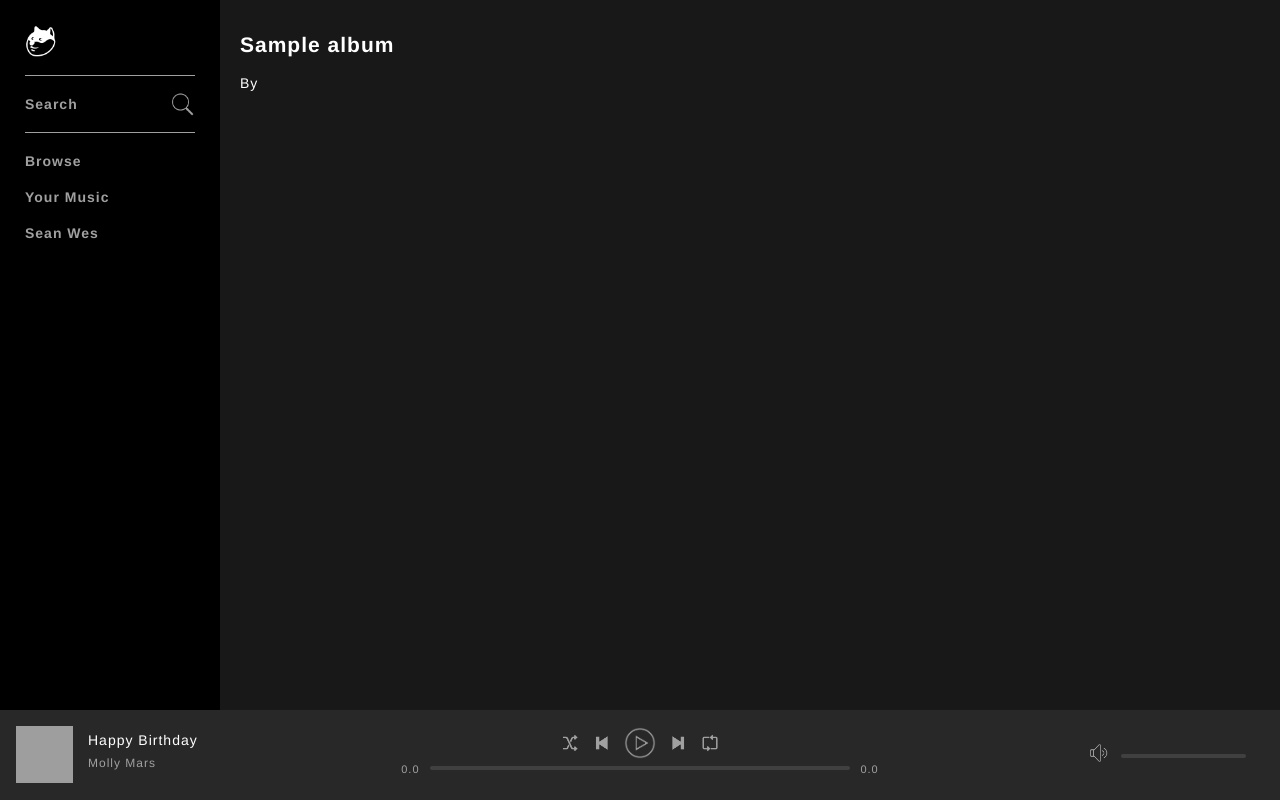
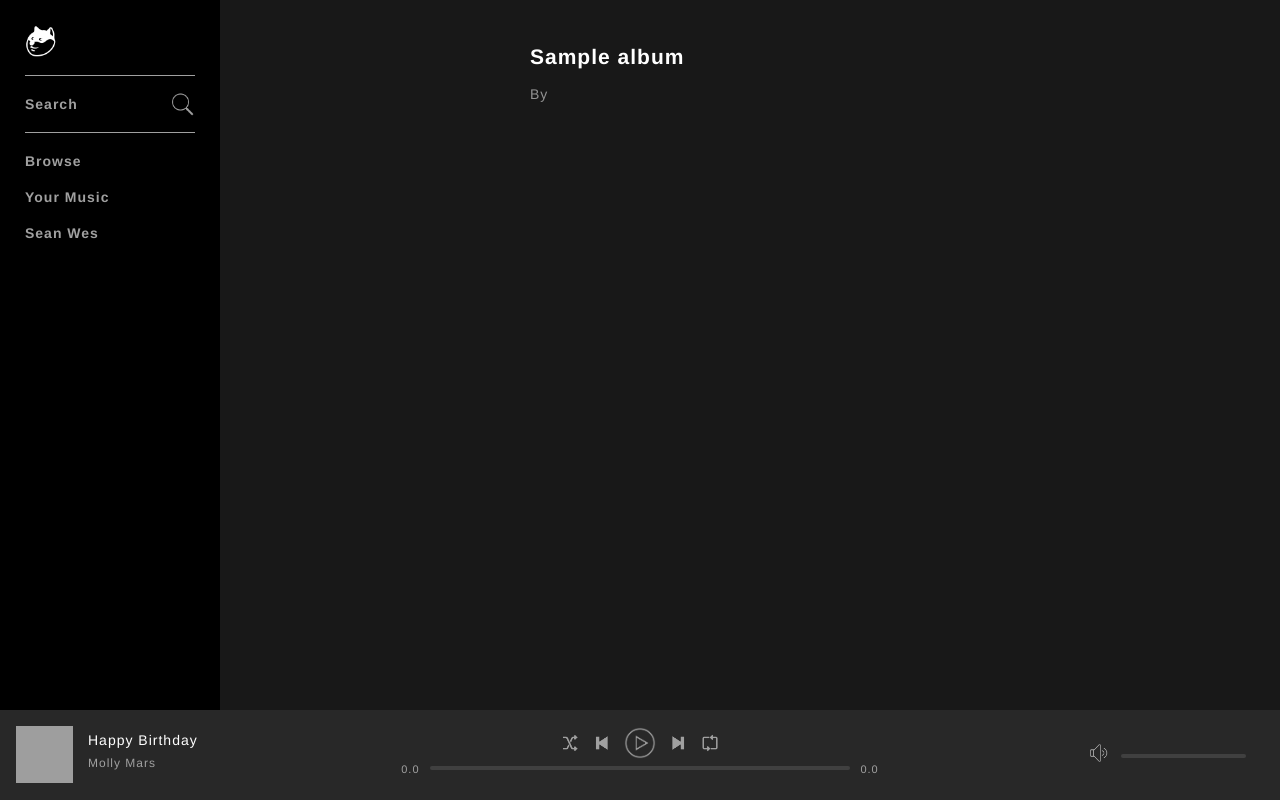
Before and after one commit to edwinchen85/slotify_app, a PHP site: page /album.php?id=1 in a window 1280 px wide. Run offline with PHP 8.4, Linux system fonts and the light colour scheme; the visitor is signed in with stand-in values (Sample User, id 1); tables that the repository leaves empty or names only in its code hold one stand-in row (values such as "Sample post"); data that the repository does not hold is empty; grey boxes are pictures that could not be loaded.

Commit message:
CSS: Style album header section

```diff
--- a/assets/css/style.css
+++ b/assets/css/style.css
@@ -251,3 +251,35 @@ body {
 .gridViewItem a {
   text-decoration: none;
 }
+
+.entityInfo {
+  padding: 40px 0 10px 0;
+  display: inline-block;
+  width: 100%;
+}
+
+.entityInfo .leftSection {
+  width: 30%;
+  float: left;
+  max-width: 250px;
+}
+
+.entityInfo .leftSection img {
+  width: 100%;
+}
+
+.entityInfo .rightSection {
+  width: 70%;
+  float: left;
+  padding: 5px 10px 5px 40px;
+  box-sizing: border-box;
+}
+
+.entityInfo .rightSection h2 {
+  margin-top: 0;
+}
+
+.entityInfo .rightSection span {
+  color: #939393;
+  font-weight: 200;
+}
```
